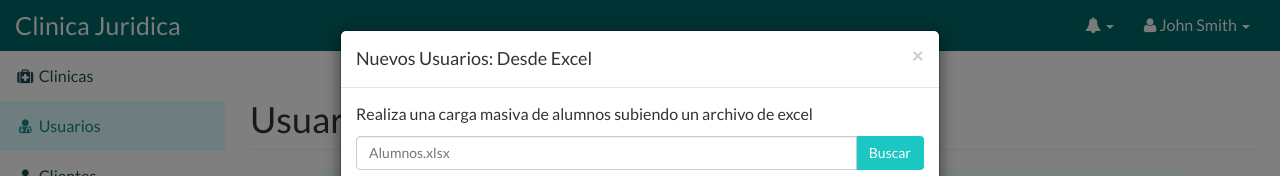
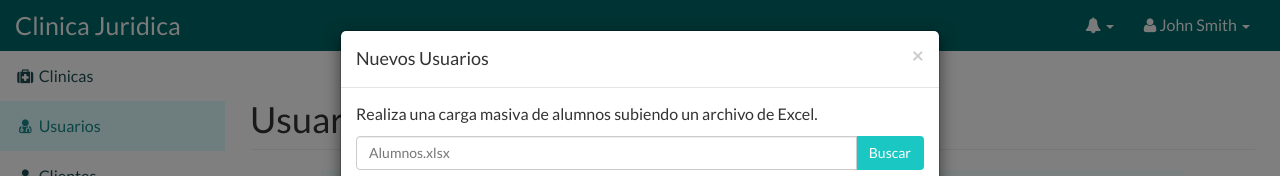
Before and after one commit to flordemaria/swPrototypes, a plain HTML site: page usuarios.html in a window 1280 px wide. Both pictures are taken after a click on the link 778 px from the left and 610 px from the top of the page. Shown: the top 176 px of the page. Drawn offline with nearby package versions, Linux system fonts and the light colour scheme; files that its build step writes are made by us from their sources.

Commit message:
Agregar alumno(S) texto

```diff
--- a/usuarios.html
+++ b/usuarios.html
@@ -372,10 +372,10 @@
                         <div class="modal-content">
                             <div class="modal-header">
                                 <button type="button" class="close" data-dismiss="modal">&times;</button>
-                                <h4 class="modal-title">Nuevos Usuarios: Desde Excel</h4>
+                                <h4 class="modal-title">Nuevos Usuarios</h4>
                             </div>
                             <div class="modal-body ">
-                                <p>Realiza una carga masiva de alumnos subiendo un archivo de excel</p>
+                                <p>Realiza una carga masiva de alumnos subiendo un archivo de Excel.</p>
                                 <div class="input-group">
                                     <input type="text" class="form-control" placeholder="Alumnos.xlsx">
                                     <span class="input-group-btn">
```
